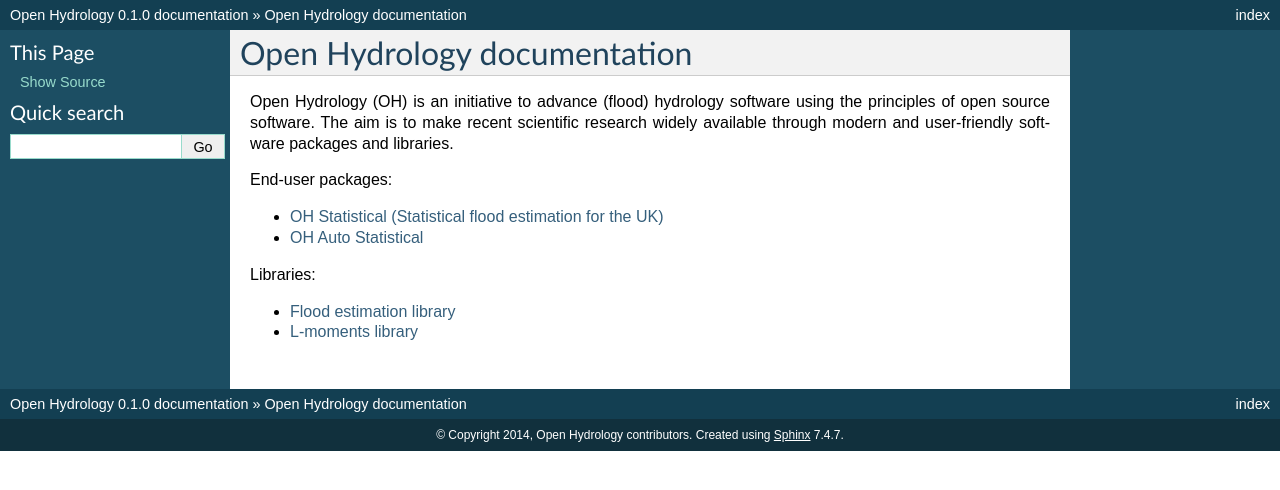
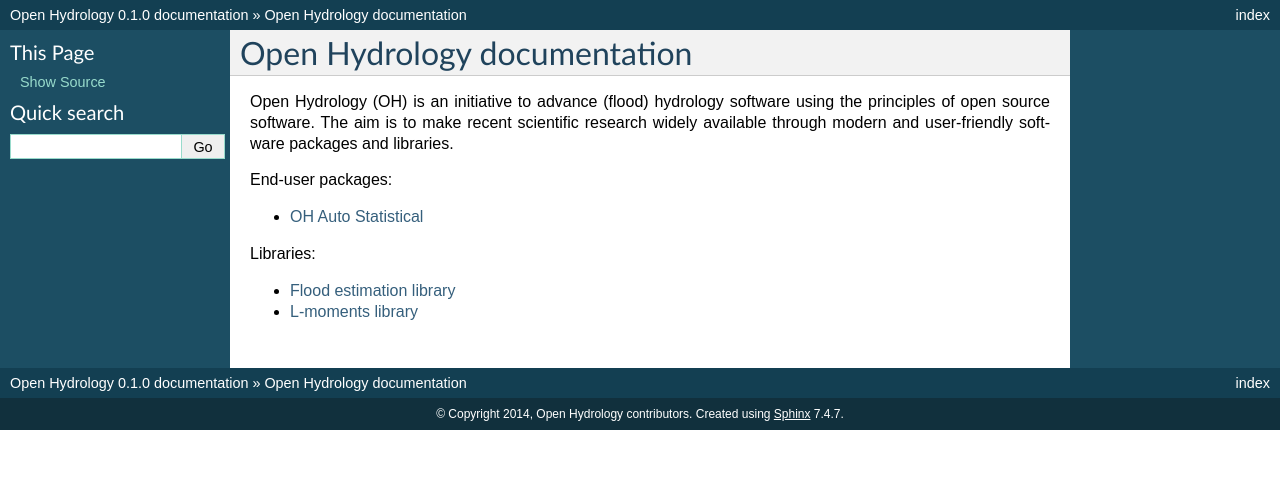
Before and after one commit to OpenHydrology/docs, a Sphinx documentation site: the page built from docs/source/index.rst, in a window 1280 px wide. Shown: the top 490 px of the page. Built offline with Sphinx 7.4.7, drawn with Linux system fonts in a browser that asks for light colours.

Commit message:
Remove link to user interface package

```diff
--- a/docs/source/index.rst
+++ b/docs/source/index.rst
@@ -9,7 +9,6 @@
 
 .. toctree::
 
-   OH Statistical (Statistical flood estimation for the UK) <http://docs.open-hydrology.org/>
    OH Auto Statistical <http://docs.open-hydrology.org/projects/oh-auto-statistical>
 
 Libraries:
```
